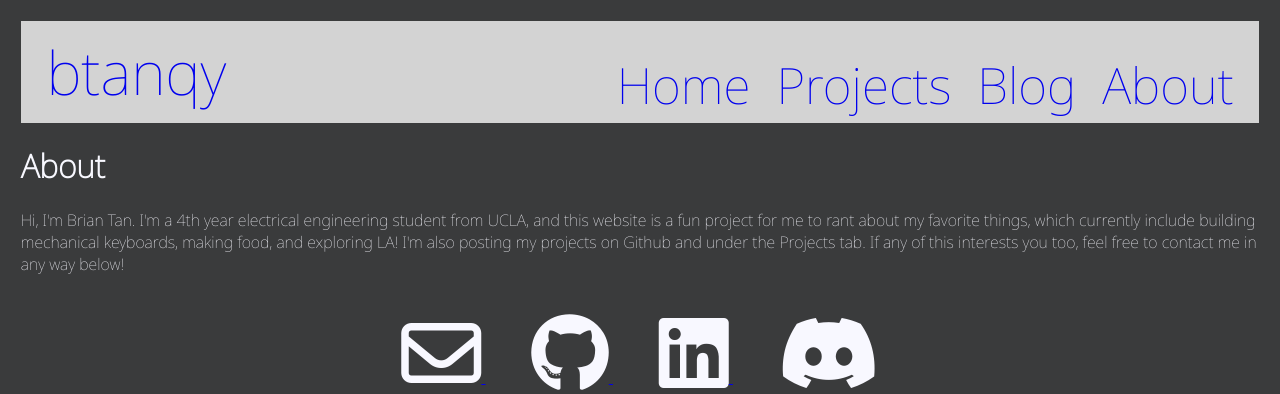
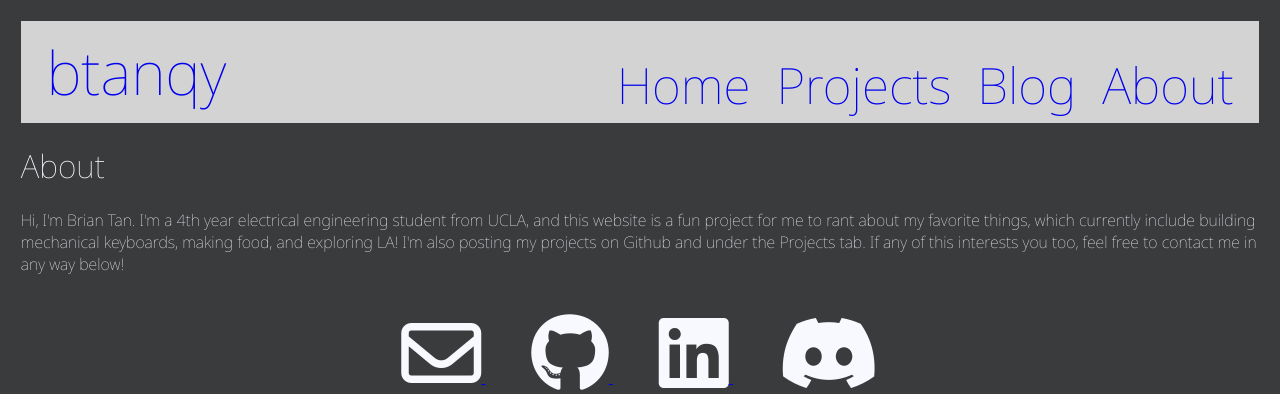
Before and after one commit to btanqy/Blog, a PHP site: page /Main/About/about.html in a window 1280 px wide. Shown: the top 394 px of the page. Run offline with PHP 8.4, Linux system fonts and the light colour scheme.

Commit message:
Fixed double text rendering on iOS

```diff
--- a/style.css
+++ b/style.css
@@ -223,3 +223,11 @@ body {
   white-space: nowrap;
   border-radius: 1vw;
 }
+
+
+
+h1, h2, h3, h4, h5, h6 { /*reset for mobile browsers */
+
+font-weight: normal;
+
+}
```
